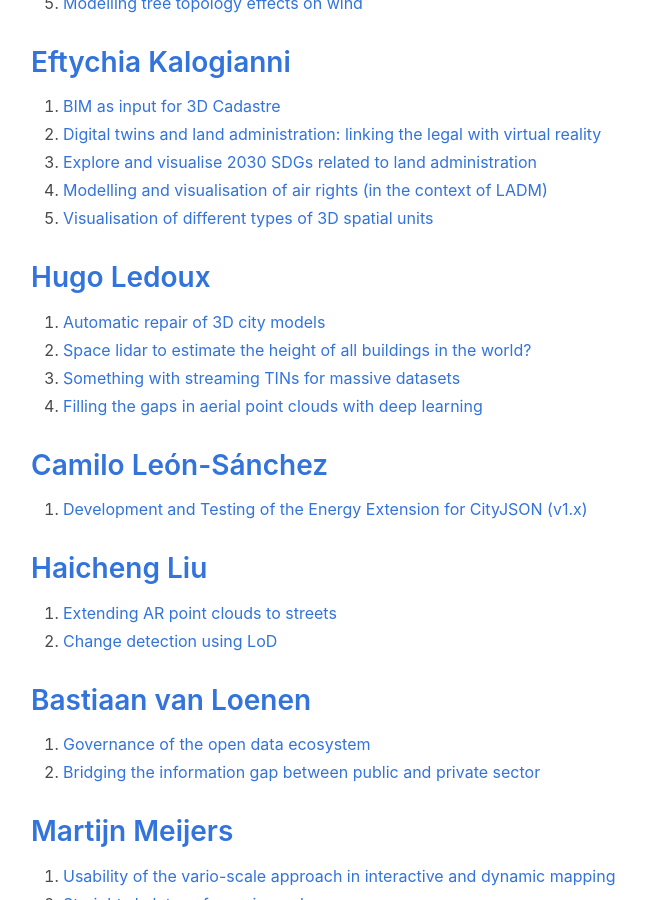
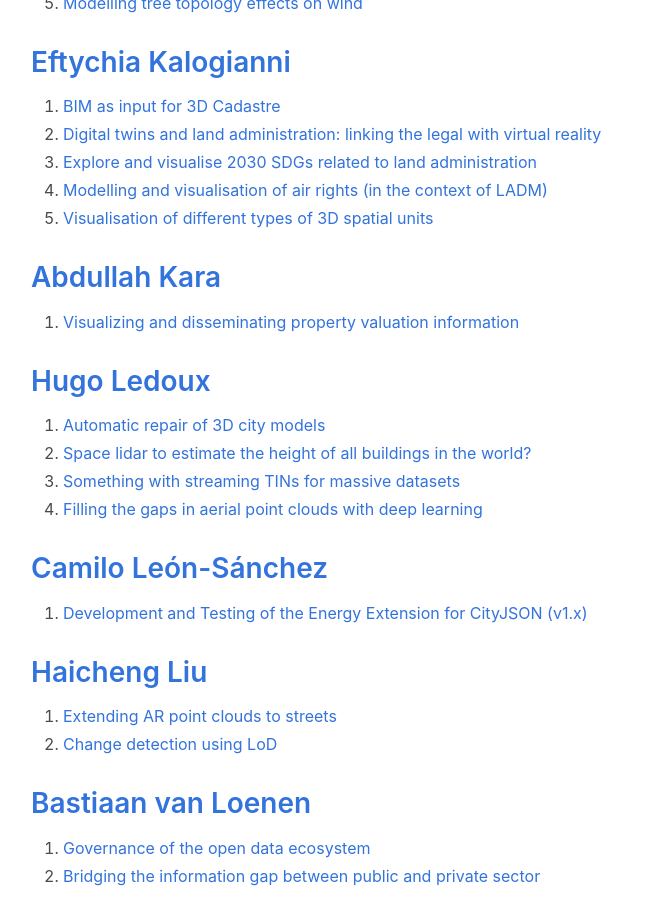
Before and after one commit to tudelft3d/geo2020, a Jekyll site: the page built from potentialtopics/index.md, in a window 1280 px wide and 900 px high, scrolled down 1769 px. Shown: the whole window, without its empty margins (33-679 px from the left). Built offline with Jekyll 4.4.1, drawn with Linux system fonts in a browser that asks for light colours; nearby versions of some CDN libraries.

Commit message:
Topic Abdullah

```diff
--- a/potentialtopics/index.md
+++ b/potentialtopics/index.md
@@ -62,6 +62,9 @@
 3. [Explore and visualise 2030 SDGs related to land administration](https://wiki.tudelft.nl/bin/view/Organisation/OTB/GISt/MScThesisTopics#Explore_and_visualise_2030_SDGs_related_to_land_administration)
 4. [Modelling and visualisation of air rights (in the context of LADM)](https://wiki.tudelft.nl/bin/view/Organisation/OTB/GISt/MScThesisTopics#Modelling_and_visualisation_of_air_rights_40in_the_context_of_LADM_41)
 5. [Visualisation of different types of 3D spatial units](https://wiki.tudelft.nl/bin/view/Organisation/OTB/GISt/MScThesisTopics#Visualisation_of_different_types_of_3D_spatial_units)
+
+## [Abdullah Kara](https://www.tudelft.nl/en/staff/a.kara/)
+1. [Visualizing and disseminating property valuation information](https://wiki.tudelft.nl/bin/view/Organisation/OTB/GISt/MScThesisTopics#Visualizing_and_disseminating_property_valuation_information)
 
 
 ## [Hugo Ledoux](https://3d.bk.tudelft.nl/hledoux/)
```
